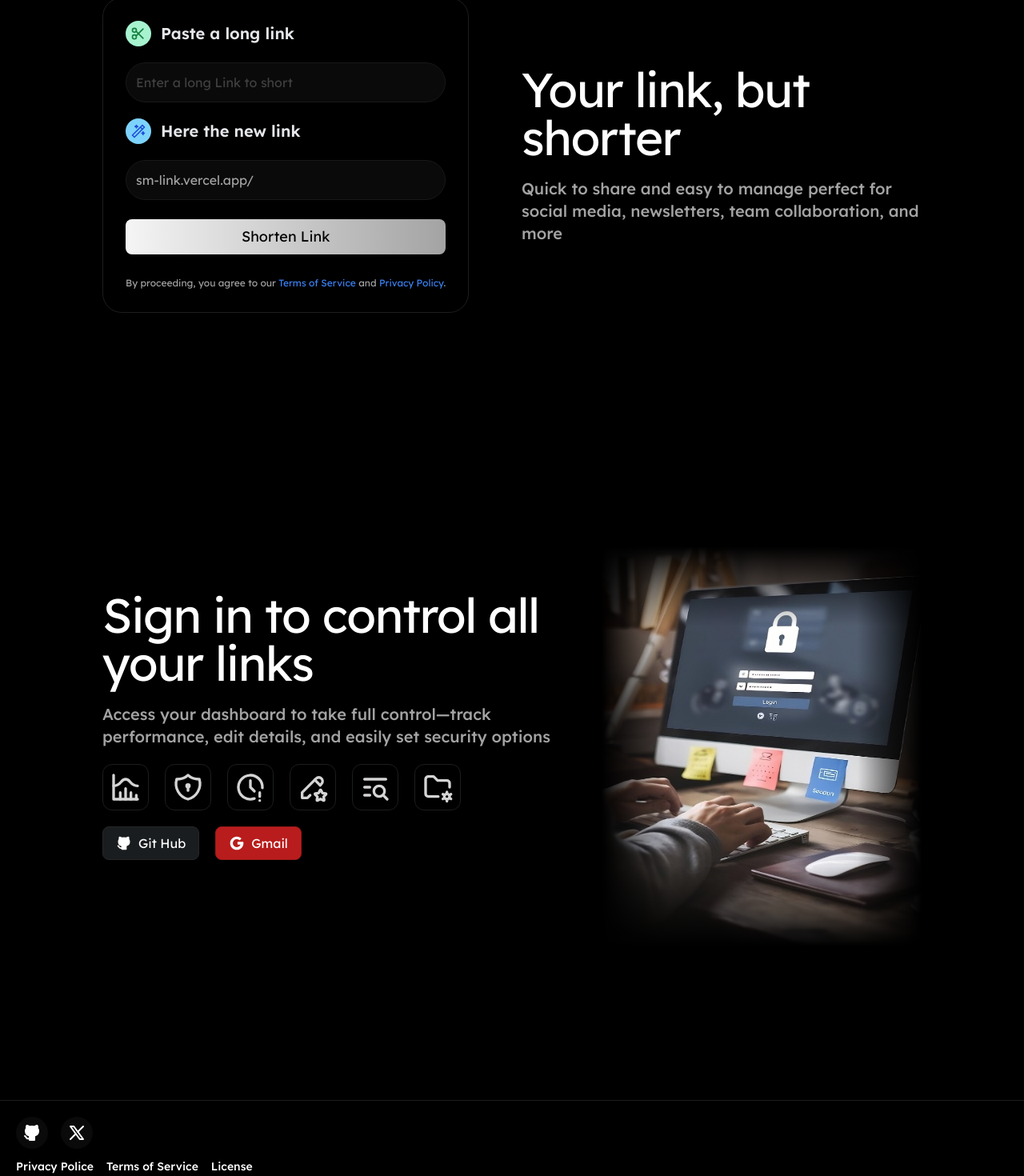
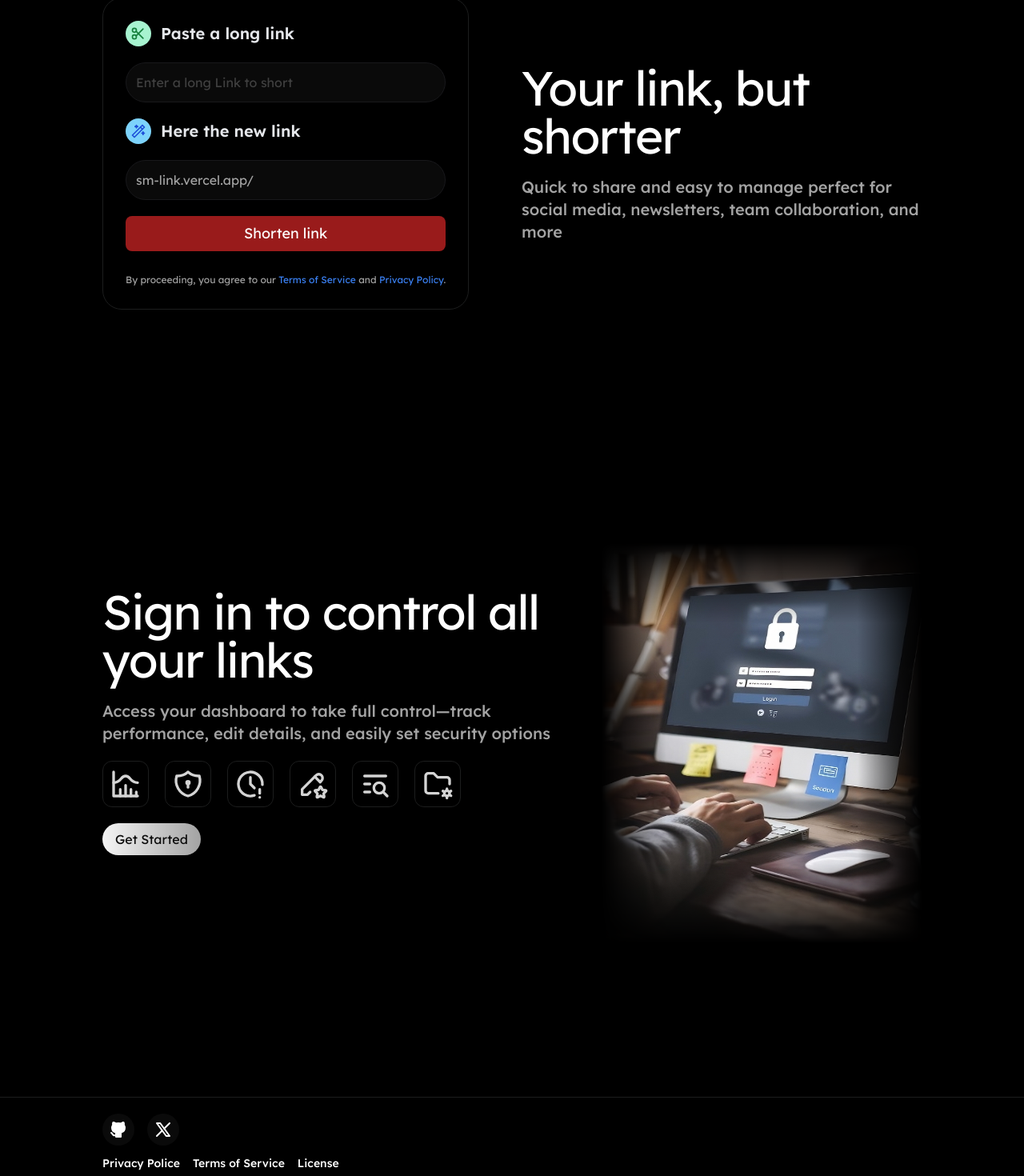
Before and after one commit to JoSG7/sm-link, a Next.js app: page / in a window 1280 px wide. Shown: the part 715-2185 px from the top of the page at 80% size. Built offline with nearby package versions, Linux system fonts and the light colour scheme; no server answers.

Commit message:
updating structure and responsive 6

```diff
--- a/src/components/home/NavbarHeader.tsx
+++ b/src/components/home/NavbarHeader.tsx
@@ -11,7 +11,7 @@ export function NavBar() {
   return (
 
     <header className="flex py-5 border-b border-[#1c1d1d] sticky top-0 left-0 right-0 justify-center z-10
-    bg-[rgba(0,0,0,0.9)] backdrop-blur-sm">
+    bg-[rgba(0,0,0,0.7)] backdrop-blur-sm">
 
       <div className="w-[90vw] md:w-[94vw] max-w-5xl  flex justify-between">
         <div className="flex items-center gap-1 sm:gap-1 lg-2:gap-2">
--- a/src/components/home/sections/Hero/Hero.tsx
+++ b/src/components/home/sections/Hero/Hero.tsx
@@ -65,7 +65,9 @@ export function Hero() {
             </div>
 
             <div className="flex items-center gap-4 justify-center lg-2:gap-7 lg-2:justify-start">
-              <button className="py-2 px-5 text-base lg-2:py-2 lg-2:px-4 rounded-full bg-gradient-to-r from-neutral-100 to-neutral-400 text-neutral-950 transition-transform duration-200 hover:scale-105">{`Let's start now!`}</button>
+              <button className="py-2 px-5 text-base lg-2:py-2 lg-2:px-4 rounded-full bg-gradient-to-r from-neutral-100 to-neutral-400 text-neutral-950 transition-transform duration-200 hover:scale-105">
+                {`Let's start now!`}
+              </button>
 
               <p className="hidden text-[#E2E2EB] items-center gap-1 text-xs lg-2:text-sm lg-2:flex">
                 <IconStarFilled className="size-4 text-amber-300" />
--- a/src/components/home/sections/LinkForm/ShortLinkForm.tsx
+++ b/src/components/home/sections/LinkForm/ShortLinkForm.tsx
@@ -2,7 +2,7 @@
 
 import { useLinkChanges } from "@/hooks/useModal";
 import { createShortLink } from "@/utils/links/api";
-import { IconScissors, IconWand } from "@tabler/icons-react";
+import { IconLoader2, IconScissors, IconWand } from "@tabler/icons-react";
 import { FormEvent, useState } from "react";
 import { toast } from "sonner";
 import { isURL } from "validator";
@@ -10,12 +10,14 @@ import { isURL } from "validator";
 export function ShortLinkForm() {
 
   const [originalLink, setOriginalLink] = useState("")
+  const [submiting, setSubmiting ] = useState(false)
   const [shortURL, setShortURL] = useState("")
   const { recordLinkChanges } = useLinkChanges()
 
   const handleSubmit = async (e: FormEvent) => {
 
     e.preventDefault()
+    setSubmiting(true)
     const loadingToast = toast.loading("Creating short link...")
 
     if (!isURL(originalLink)) {
@@ -31,6 +33,7 @@ export function ShortLinkForm() {
           recordLinkChanges()
         }
       })
+      .finally(() => setSubmiting(false))
     }
   }
 
@@ -58,14 +61,15 @@ export function ShortLinkForm() {
         <span className="text-lg sm:text-xl text-[#E5E7EB] font-semibold">Here the new link</span>
       </div>
 
-      <div className="w-full py-2 px-4 my-4 bg-neutral-900 rounded-full border border-zinc-900 text-neutral-400
-          sm:mt-5 lg:p-3 lg-2:rounded-full lg-2:py-3 lg-2:bg-neutral-950">
+      <div className="w-full py-2 px-4 my-4 mb-5 bg-neutral-900 rounded-full border border-zinc-900 text-neutral-400
+        sm:mt-5 lg:p-3 lg-2:rounded-full lg-2:py-3 lg-2:bg-neutral-950">
         <p className="sm:text-md">sm-link.vercel.app/{shortURL}</p>
       </div>
 
-      <button className="w-full text-center text-black py-2 mt-2 mb-7 rounded-lg bg-gradient-to-r
-          sm:text-lg from-neutral-100 to-neutral-400">
-        Shorten Link
+      <button className="w-full flex items-center justify-center gap-3 py-2 mt-2 mb-7 rounded-lg bg-red-800 disabled:opacity-50
+        sm:text-lg" disabled={submiting}>
+        {submiting ? <IconLoader2 className="size-4 animate-spin" /> : ""}
+        {submiting ? "Shortening..." : "Shorten link" }
       </button>
 
       <p className="text-xs text-neutral-400 text-center">
--- a/src/components/home/sections/LoginDetails/LoginDetails.tsx
+++ b/src/components/home/sections/LoginDetails/LoginDetails.tsx
@@ -1,6 +1,6 @@
 import { IconChartHistogram, IconClockExclamation, IconClockPlus, IconFolderCog, IconListSearch, IconPencilStar, IconShieldLock, IconShieldPlus } from "@tabler/icons-react"
 import { LoginDetailsTitle } from "./Title"
-import { GitHubAuthButton, GoogleAuthButton } from "../../auth/AuthButtonClient"
+// import { GitHubAuthButton, GoogleAuthButton } from "../../auth/AuthButtonClient"
 import Image from "next/image"
 
 export function LogingDetails() {
@@ -106,9 +106,14 @@ export function LogingDetails() {
               </article>
             </div>
 
-            <div className="flex justify-center gap-5 lg-2:justify-start">
+            {/* <div className="flex justify-center gap-5 lg-2:justify-start">
               <GitHubAuthButton />
               <GoogleAuthButton />
+            </div> */}
+            <div className="flex items-center justify-center lg-2:justify-start">
+              <button className="py-2 px-5 text-base lg-2:py-2 lg-2:px-4 rounded-full bg-gradient-to-r from-neutral-100 to-neutral-400 text-neutral-950 transition-transform duration-200 hover:scale-105">
+                Get Started
+              </button>
             </div>
           </div>
         </div>
--- a/src/components/layout/HomeFooter.tsx
+++ b/src/components/layout/HomeFooter.tsx
@@ -4,7 +4,8 @@ export function Footer() {
 
   return (
 
-    <section className="p-4 py-6 border-t border-[#1c1d1d] sm:p-5">
+    <section className="p-4 py-5 border-t border-[#1c1d1d] flex justify-center">
+      <div className="w-full lg-2:max-w-5xl">
         <div className="flex gap-4 pb-3">
           <a href="https://github.com/JoSG7" target="_blank" className="flex justify-center items-center p-2 rounded-full bg-neutral-950">
             <IconBrandGithubFilled className="size-6" />
@@ -20,6 +21,7 @@ export function Footer() {
         </div>
 
         <p className="text-neutral-400 text-sm font-medium pt-1">@2025 SmLink. All Rights Reserved</p>
+      </div>
     </section>
 
   )
```
Lines whose indentation alone changed are shown as unchanged.
